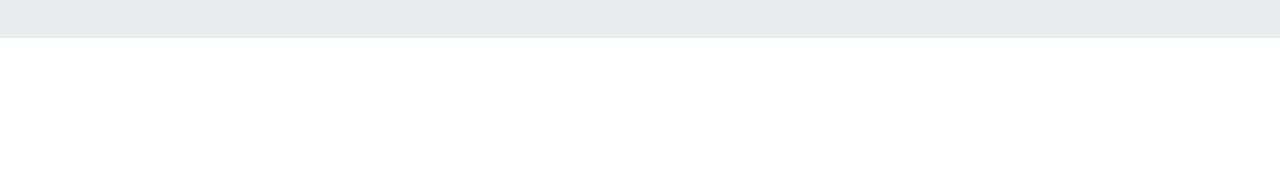
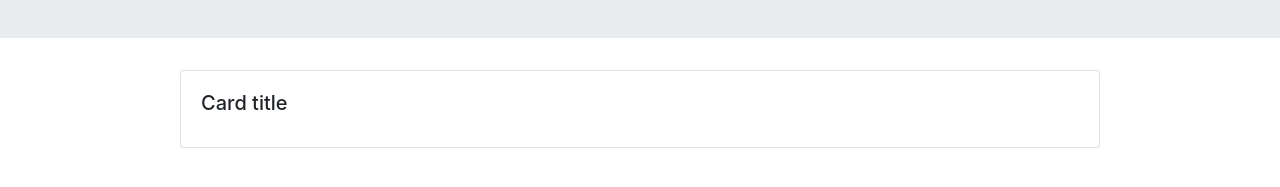
Before and after one commit to pitekcharles/Portfolio, a React (Create React App) app: page / in a window 1280 px wide. Shown: the part 267-454 px from the top of the page. Built offline with nearby package versions, Linux system fonts and the light colour scheme.

Commit message:
created cardtitle component and added it to card wrapper

```diff
--- a/src/App.js
+++ b/src/App.js
@@ -1,12 +1,20 @@
 import React from "react";
 import Nav from "./Components/Nav"
 import JumbotronWrapper from "./Components/JumbotronWrapper";
+import CardWrapper from "./Components/CardWrapper";
 
 function App() {
     return (
         <div>
             <Nav />
             <JumbotronWrapper />
+            <div className="container">
+                <div className="row justify-content-md-center">
+                    <div className="col-md-10">
+                        <CardWrapper />
+                    </div>
+                </div>
+            </div>
         </div>
     );
 }
--- /dev/null
+++ b/src/Components/CardTitle/index.js
@@ -0,0 +1,9 @@
+import React from "react";
+
+function CardTitle() {
+    return (
+        <h5 class="card-title">Card title</h5>
+    );
+}
+
+export default CardTitle;
--- /dev/null
+++ b/src/Components/CardWrapper/index.js
@@ -0,0 +1,14 @@
+import React from "react";
+import CardTitle from "../CardTitle";
+
+function CardWrapper() {
+    return (
+        <div class="card">
+            <div class="card-body">
+                <CardTitle />
+            </div>
+        </div>
+    )
+}
+
+export default CardWrapper;
--- /dev/null
+++ b/src/Components/JumbotronParagraph/index.js
@@ -0,0 +1,9 @@
+import React from "react";
+
+function JumbotronParagraph() {
+    return (
+        <p class="lead">This is a modified jumbotron that occupies the entire horizontal space of its parent.</p>
+    )
+}
+
+export default JumbotronParagraph;
--- a/src/Components/JumbotronWrapper/index.js
+++ b/src/Components/JumbotronWrapper/index.js
@@ -1,12 +1,13 @@
 import React from "react";
 import JumbotronHeadline from "../JumbotronHeadline";
+import JumbotronParagraph from "../JumbotronParagraph";
 
 function JumbotronWrapper() {
     return (
         <div class="jumbotron jumbotron-fluid">
             <div class="container">
                 <JumbotronHeadline />
-                <p class="lead">This is a modified jumbotron that occupies the entire horizontal space of its parent.</p>
+                <JumbotronParagraph />
             </div>
         </div>
     )
```
